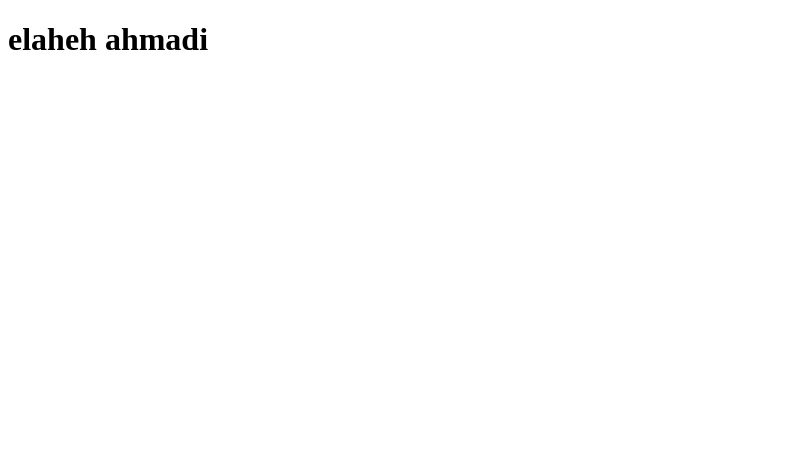
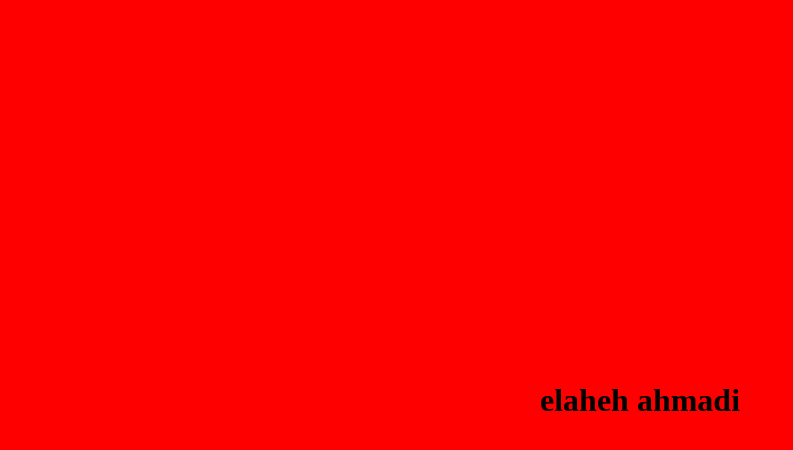
Before and after one commit to ela-md/test-project, a plain HTML site: page index.html in a window 1280 px wide. Shown: the whole page, without its empty margins (0-793 px from the left). Drawn offline with Linux system fonts and the light colour scheme.

```diff
--- a/index.html
+++ b/index.html
@@ -4,6 +4,7 @@
     <meta charset="UTF-8">
     <meta name="viewport" content="width=device-width, initial-scale=1.0">
     <title>fake repository</title>
+    <link rel="stylesheet" href="./style.css">
 </head>
 <body>
     <h1>elaheh ahmadi</h1>
--- a/style.css
+++ b/style.css
@@ -3,3 +3,11 @@
     padding: 0;
     box-sizing: border-box;
 }
+body {
+    background-color: red;
+    display: flex;
+    align-items: center;
+    justify-content: center;
+    height: 100vh;
+
+}
```
